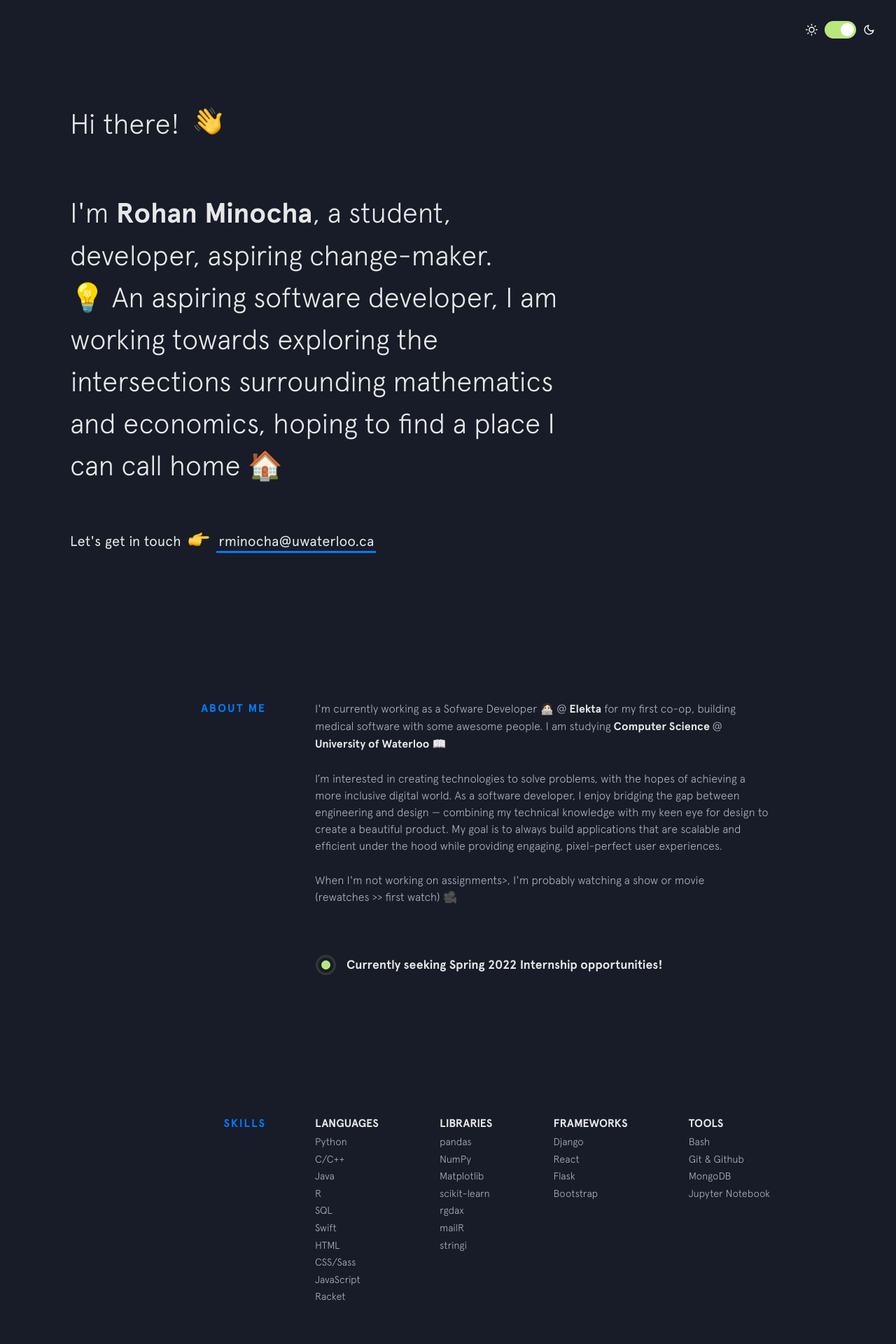
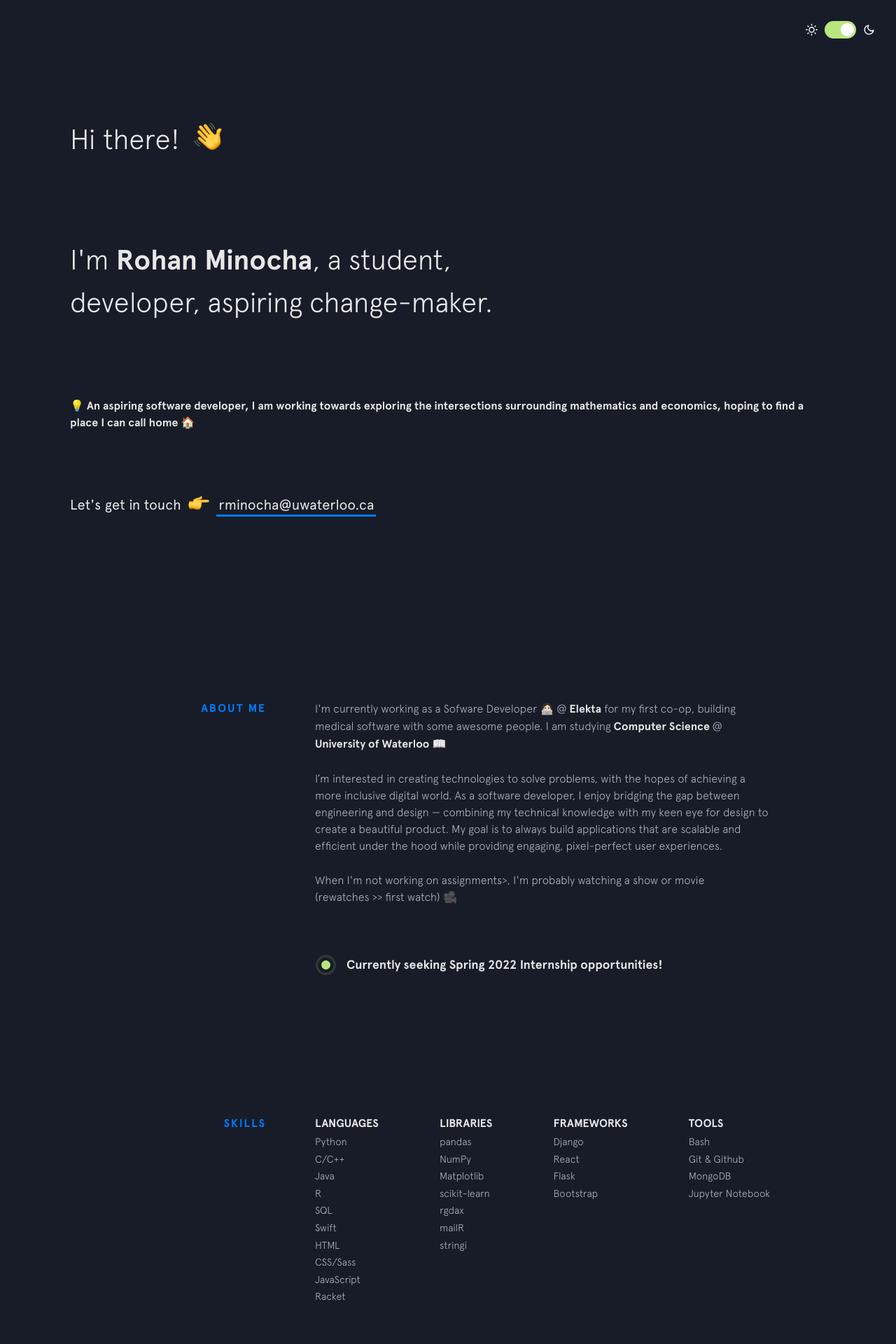
Before and after one commit to rohanxminocha/personal-website-v1, a Jekyll site: the page built from index.html, in a window 1280 px wide. Shown: the top 1920 px of the page at 70% size. Built offline with Jekyll 4.4.1, drawn with Linux system fonts in a browser that asks for light colours; nearby versions of some CDN libraries.

Commit message:
Update intro.html

```diff
--- a/_includes/intro.html
+++ b/_includes/intro.html
@@ -4,8 +4,12 @@
   </h1>
 
   <h3 class="intro__tagline">I'm
-    <span class="name">Rohan Minocha</span>, a student, developer, aspiring change-maker. <br> 💡 An aspiring software developer, I am working towards exploring the intersections surrounding mathematics and economics, hoping to find a place I can call home 🏠
+    <span class="name">Rohan Minocha</span>, a student, developer, aspiring change-maker.
   </h3>
+
+  <h4>
+    <span> 💡 An aspiring software developer, I am working towards exploring the intersections surrounding mathematics and economics, hoping to find a place I can call home 🏠</span>
+  </h4>
 
   <h3 class="intro__contact">
     <span>Let's get in touch </span>
```
